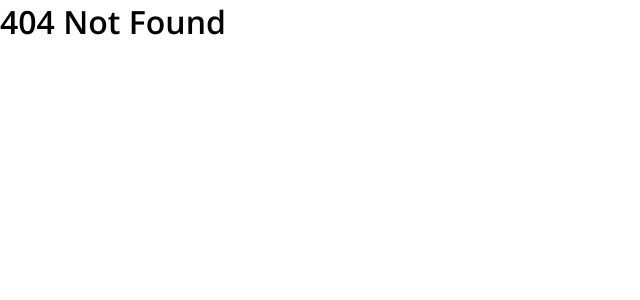
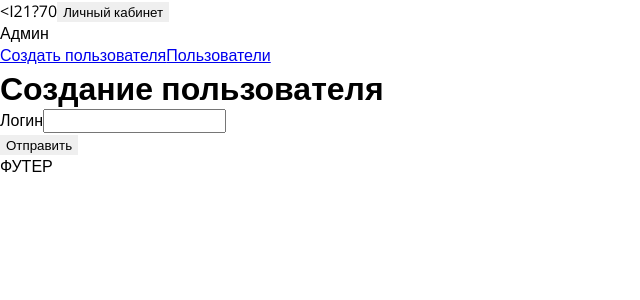
Before and after one commit to Iv4n84110/VTB, a React app: page /admin/create in a window 1280 px wide. Before the commit this address had no page. Shown: the top 300 px of the page, without its empty margins (0-640 px from the left). Built offline with nearby package versions, Linux system fonts and the light colour scheme.

Commit message:
some changes

```diff
--- a/src/App.js
+++ b/src/App.js
@@ -9,7 +9,7 @@ function App() {
             <BrowserRouter>
                 <Switch>
                     <Route exact path="/" component={Main}/>
-                    <Route exact path="/user/:params" component={User}/>
+                    <Route exact path="/admin/:params" component={User}/>
                     <Route component={Page404}/>
                 </Switch>
             </BrowserRouter>
--- /dev/null
+++ b/src/pages/User/Content/Sections/Create/index.js
@@ -0,0 +1,23 @@
+import React from "react";
+
+import classes from './styles.css'
+
+const Create = () => {
+    return (
+        <div className={classes.Transfer}>
+            <h1>Создание пользователя</h1>
+            <form>
+                <div className={classes.Inner}>
+                    <div className={classes.Row}>
+                        <label>Логин</label>
+                        <input />
+                    </div>
+                    <button type="submit">Отправить</button>
+                </div>
+            </form>
+        </div>
+    )
+
+}
+
+export default Create;
--- a/src/pages/User/Content/Sections/Offers/index.js
+++ /dev/null
@@ -1,10 +0,0 @@
-import React from "react";
-
-const Offers = () => {
-    return (
-        <div>Offers</div>
-    )
-
-}
-
-export default Offers;
--- a/src/pages/User/Content/Sections/Transfer/index.js
+++ /dev/null
@@ -1,29 +0,0 @@
-import React from "react";
-
-import classes from './styles.css'
-
-const Transfer = () => {
-    return (
-        <div className={classes.Transfer}>
-            <h1>Информация о переводе</h1>
-            <div className={classes.Inner}>
-                <div className={classes.Row}>
-                    <label>Кому</label>
-                    <input />
-                </div>
-                <div className={classes.Row}>
-                    <label >Сумма перевода</label>
-                    <input type="number" />
-                </div>
-                <div className={classes.Row}>
-                    <label>Сообщение получателю</label>
-                    <textarea></textarea>
-                </div>
-                <button type="submit">Отправить</button>
-            </div>
-        </div>
-    )
-
-}
-
-export default Transfer;
--- /dev/null
+++ b/src/pages/User/Content/Sections/Users/index.js
@@ -0,0 +1,10 @@
+import React from "react";
+
+const Users = () => {
+    return (
+        <div>Users</div>
+    )
+
+}
+
+export default Users;
--- a/src/pages/User/Content/Sections/index.js
+++ b/src/pages/User/Content/Sections/index.js
@@ -1,7 +1,7 @@
 import React from "react";
 import { Route, Switch, Redirect} from "react-router-dom";
-import Transfer from "./Transfer";
-import Offers from "./Offers";
+import Create from "./Create";
+import Users from "./Users";
 
 import classes from './styles.css'
 
@@ -10,10 +10,10 @@ const Sections = () => {
     return (
         <div className={classes.Wrapper}>
             <Switch>
-                <Route path='/user/transfers' component={Transfer}/>
-                <Route path="/user/offers" component={Offers}/>
+                <Route path='/admin/create' component={Create}/>
+                <Route path="/admin/users" component={Users}/>
                 <Route>
-                    <Redirect to="/user/transfers"/>
+                    <Redirect to="/admin/create"/>
                 </Route>
             </Switch>
         </div>
--- a/src/pages/User/Content/Sidebar/index.js
+++ b/src/pages/User/Content/Sidebar/index.js
@@ -9,14 +9,14 @@ const Sidebar = () => {
         <div className={classes.Wrapper}>
             <div className={classes.User}>
                 <div className={classes.UserLogo}></div>
-                <span className={classes.UserText}>Логин</span>
+                <span className={classes.UserText}>Админ</span>
             </div>
             <nav className={classes.Navigation}>
-                <NavLink to="/user/offers" className={classes.Link} activeClassName={classes.Selected}>
-                    Предложения
+                <NavLink to="/admin/create" className={classes.Link} activeClassName={classes.Selected}>
+                    Создать пользователя
                 </NavLink>
-                <NavLink to="/user/transfers" className={classes.Link} activeClassName={classes.Selected}>
-                    Переводы
+                <NavLink to="/admin/users" className={classes.Link} activeClassName={classes.Selected}>
+                    Пользователи
                 </NavLink>
             </nav>
         </div>
--- a/src/shared/Header/index.js
+++ b/src/shared/Header/index.js
@@ -13,7 +13,7 @@ const Header = (props) => {
                 <div className={classes.LogoWrapper}>
                     <Logo />
                 </div>
-                <span className={classes.Text}>Хохотон</span>
+                <span className={classes.Text}>{'<I21?70'}</span>
 
                 <LoginButton modalHandler={props.modalHandler}>
                     Личный кабинет
```
Also changed, not shown: src/pages/User/Content/Sections/Create/styles.css (renamed from src/pages/User/Content/Sections/Transfer/styles.css), src/pages/User/Content/Sections/Users/styles.css (added).
